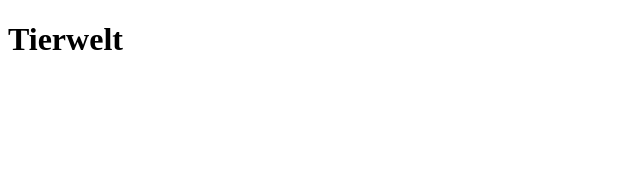
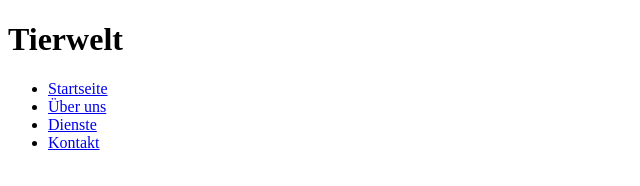
Before and after one commit to Roksana422/Tierwelt, a plain HTML site: page index.html in a window 1280 px wide. Shown: the whole page, without its empty margins (0-640 px from the left). Drawn offline with Linux system fonts and the light colour scheme.

Commit message:
änderung Test

```diff
--- a/index.html
+++ b/index.html
@@ -7,5 +7,15 @@
 </head>
 <body>
   <h1>Tierwelt</h1>
+
+  <nav>
+<ul>
+<li><a href="#home">Startseite</a></li>
+<li><a href="#about">Über uns</a></li>
+<li><a href="#services">Dienste</a></li>
+<li><a href="#contact">Kontakt</a></li>
+</ul>
+</nav>
+
 </body>
 </html>
```
